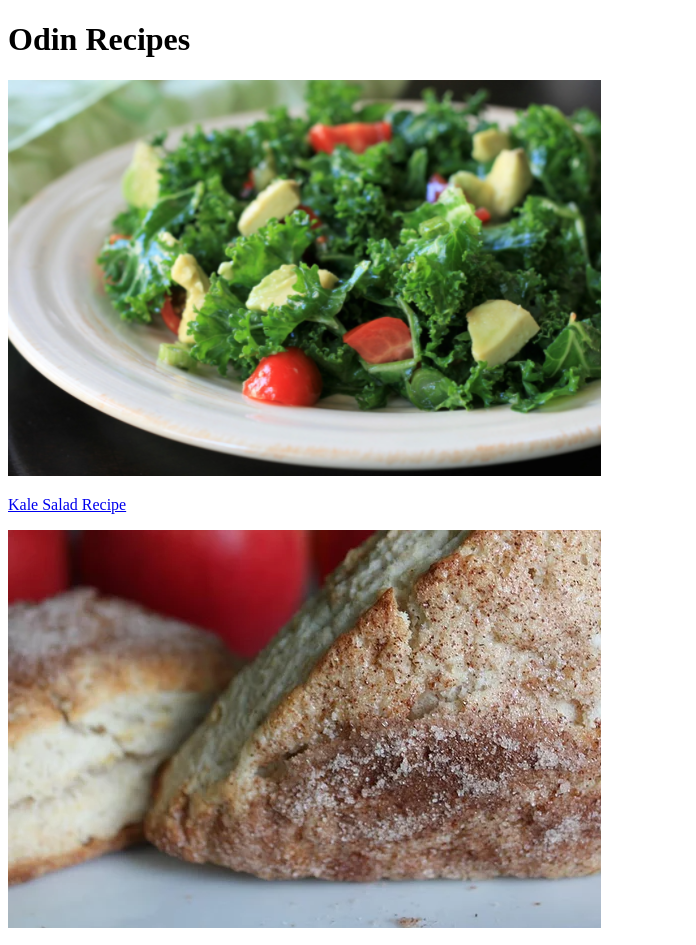
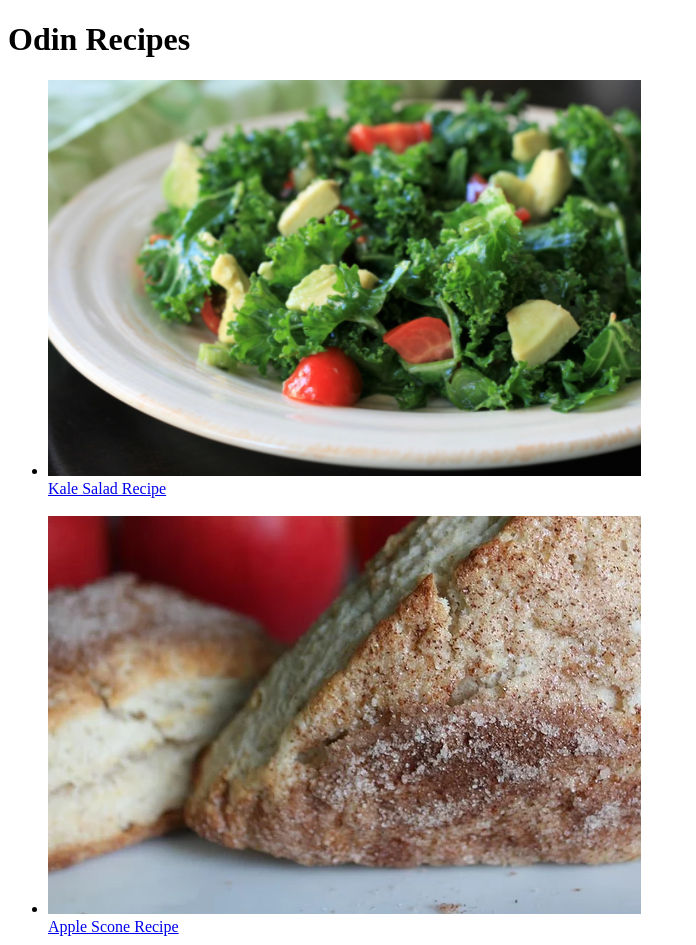
Before and after one commit to kurtmgray/odin-recipes, a plain HTML site: page index.html in a window 1280 px wide. Shown: the top 945 px of the page, without its empty margins (0-696 px from the left). Drawn offline with Linux system fonts and the light colour scheme.

Commit message:
add li tags

```diff
--- a/index.html
+++ b/index.html
@@ -7,19 +7,19 @@
 
     <body>
         <h1>Odin Recipes</h1>
-        <img src="img/ks.png" alt="kale salad">
-        <p></p>
-        <a href="recipes/kalesalad.html">Kale Salad Recipe</a>
-        <p></p>
-
-        <img src="img/as.png" alt="apple scone">
-        <p></p>
-        <a href="recipes/applescone.html">Apple Scone Recipe</a>
-        <p></p>
-
-        <img src="img/apc.png" alt="apple pie cocktail">
-        <p></p>
-        <a href="recipes/applepiecocktail.html">Apple Pie Cocktail</a>
-        <p></p>
+        <ul>
+            <li>
+                <img src="img/ks.png" alt="kale salad"><br>
+                <a href="recipes/kalesalad.html">Kale Salad Recipe</a><br><br>
+            </li>
+            <li>
+                <img src="img/as.png" alt="apple scone"><br>
+                <a href="recipes/applescone.html">Apple Scone Recipe</a><br><br>
+            </li>
+            <li>
+                <img src="img/apc.png" alt="apple pie cocktail"><br>
+                <a href="recipes/applepiecocktail.html">Apple Pie Cocktail</a>
+            </li>
+        </ul>
     </body>
 </html>
```
